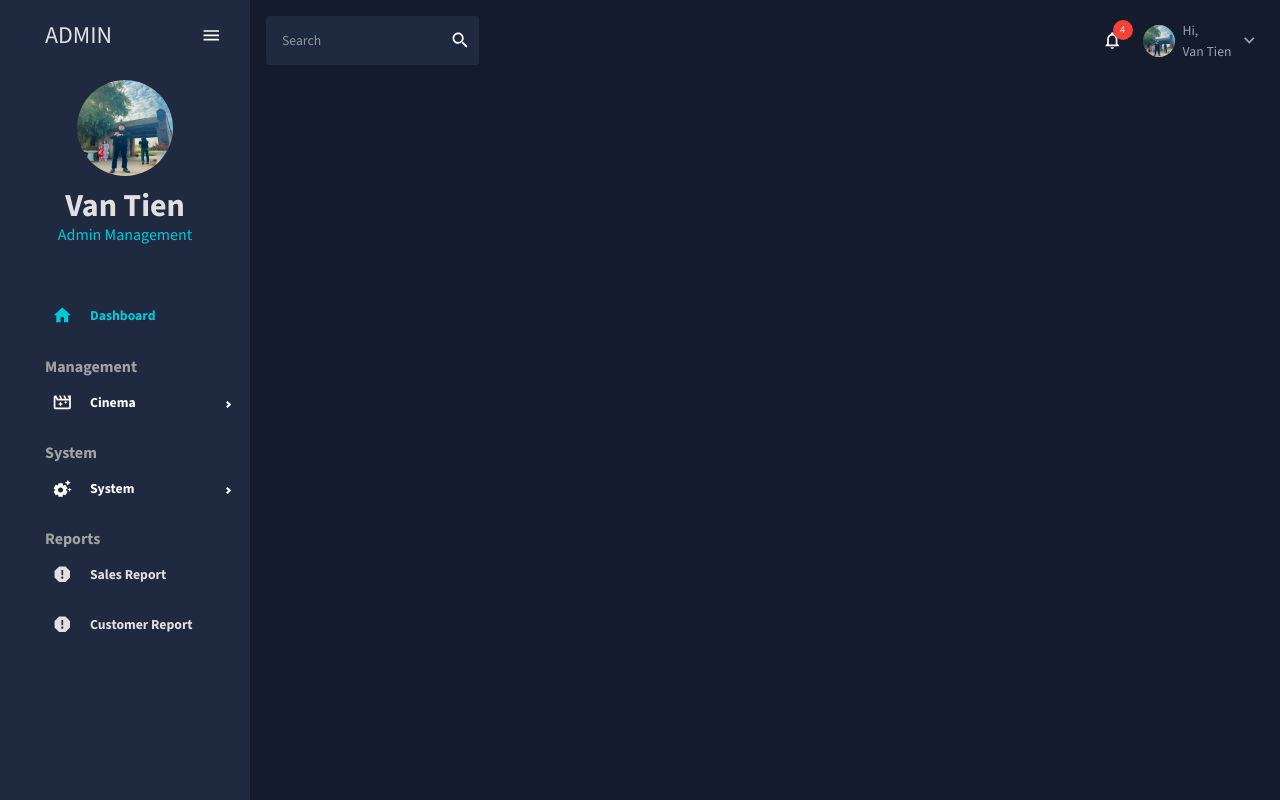
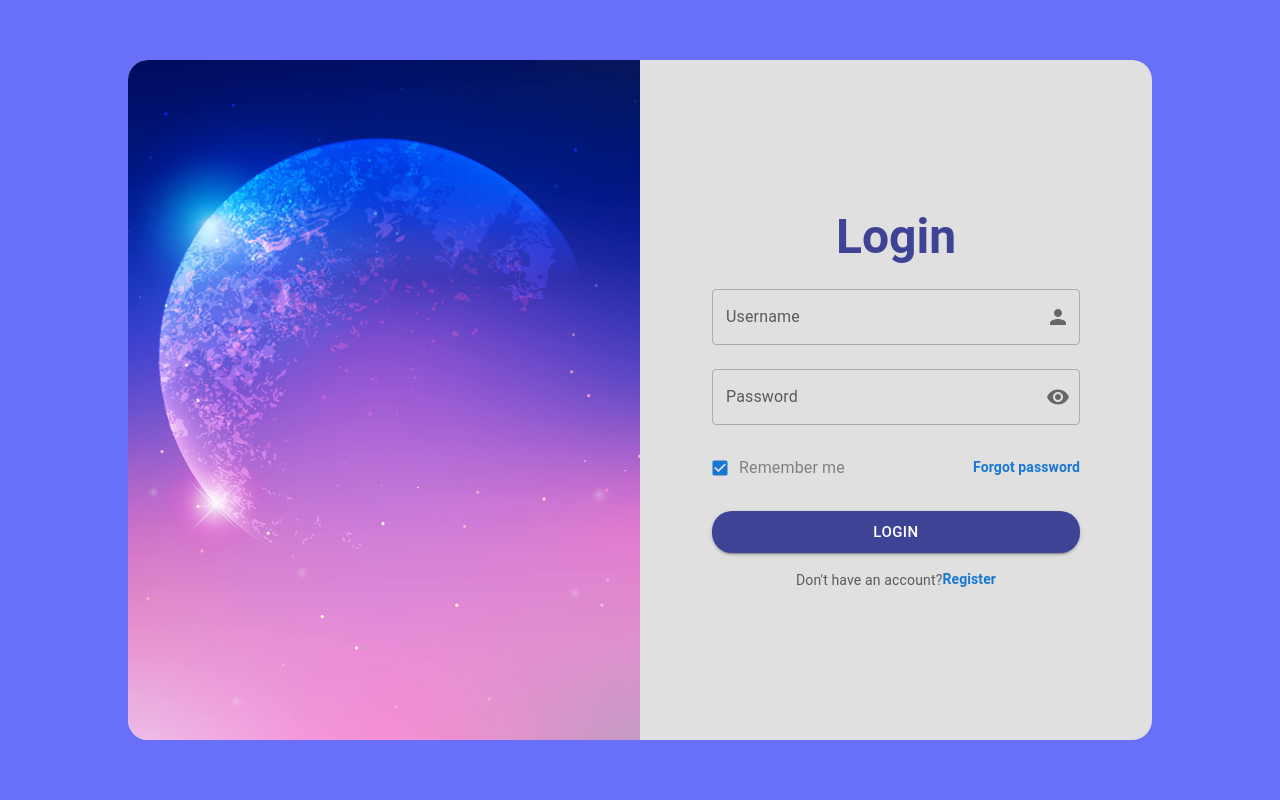
Before and after one commit to hungFight/booking_movie, a React (Create React App) app: page /admin/login in a window 1280 px wide. Built offline with nearby package versions, Linux system fonts and the light colour scheme.

Commit message:
pvtien edit url

```diff
--- a/src/App.js
+++ b/src/App.js
@@ -45,32 +45,32 @@ function App() {
           <main className='content h-full overflow-auto' >
             <Topbar />
             <Routes>
-              <Route path='/' element={<Dashboard />} />
-              <Route path='/management/invoices' element={<Invoices />} />
-              <Route path='/form' element={<Form />} />
-              <Route path='/faq' element={<FAQ />} />
-              <Route path='/bar' element={<Bar />} />
-              <Route path='/line' element={<Line />} />
-              <Route path='/pie' element={<Pie />} />
-              <Route path='/geography' element={<Geography />} />
-              <Route path='/system/user' element={<User />} />
-              <Route path='/system/user/add' element={<AddUser />} />
-              <Route path='/system/user/user-info' element={<UserInfo />} />
-              <Route path='/management/movie' element={<Movie />} />
-              <Route path='/management/movie/add' element={<AddMovie />} />
-              <Route path='/management/schedule' element={<Schedule />} />
-              <Route path='/management/schedule/add' element={<AddSchedule />} />
-              <Route path='/management/ticket' element={<Ticket />} />
-              <Route path='/management/ticket/add' element={<AddTicket />} />
-              <Route path='/management/seat' element={<Seat />} />
-              <Route path='/management/seat/add' element={<AddSeat />} />
-              <Route path='/management/rooms' element={<Room />} />
-              <Route path='/management/rooms/add' element={<AddRoom />} />
-              <Route path='/management/billTicket' element={<BillTicket />} />
-              <Route path='/management/cinema' element={<Cinema />} />
-              <Route path='/management/cinema/add' element={<AddCinema />} />
-              <Route path='/management/promotion' element={<Promotion/>} />
-              <Route path='/management/promotion/add' element={<AddPromotion/>} />
+              <Route path='/admin/' element={<Dashboard />} />
+              <Route path='/admin/management/invoices' element={<Invoices />} />
+              <Route path='/admin/form' element={<Form />} />
+              <Route path='/admin/faq' element={<FAQ />} />
+              <Route path='/admin/bar' element={<Bar />} />
+              <Route path='/admin/line' element={<Line />} />
+              <Route path='/admin/pie' element={<Pie />} />
+              <Route path='/admin/geography' element={<Geography />} />
+              <Route path='/admin/system/user' element={<User />} />
+              <Route path='/admin/system/user/add' element={<AddUser />} />
+              <Route path='/admin/system/user/user-info' element={<UserInfo />} />
+              <Route path='/admin/management/movie' element={<Movie />} />
+              <Route path='/admin/management/movie/add' element={<AddMovie />} />
+              <Route path='/admin/management/schedule' element={<Schedule />} />
+              <Route path='/admin/management/schedule/add' element={<AddSchedule />} />
+              <Route path='/admin/management/ticket' element={<Ticket />} />
+              <Route path='/admin/management/ticket/add' element={<AddTicket />} />
+              <Route path='/admin/management/seat' element={<Seat />} />
+              <Route path='/admin/management/seat/add' element={<AddSeat />} />
+              <Route path='/admin/management/rooms' element={<Room />} />
+              <Route path='/admin/management/rooms/add' element={<AddRoom />} />
+              <Route path='/admin/management/billTicket' element={<BillTicket />} />
+              <Route path='/admin/management/cinema' element={<Cinema />} />
+              <Route path='/admin/management/cinema/add' element={<AddCinema />} />
+              <Route path='/admin/management/promotion' element={<Promotion/>} />
+              <Route path='/admin/management/promotion/add' element={<AddPromotion/>} />
 
             </Routes>
           </main>
--- a/src/index.js
+++ b/src/index.js
@@ -57,9 +57,9 @@ import { ContextProvider } from './contexts/theme-context';
 const root = ReactDOM.createRoot(document.getElementById('root'));
 
 const AuthenticatedRoute = ({ children }) => {
-  // const { isAuthenticated } = React.useContext(AuthContext);
+  const { isAuthenticated } = React.useContext(AuthContext);
 
-  // return isAuthenticated ? children : <Navigate to="/login" />;
+  return isAuthenticated ? children : <Navigate to="/admin/login" />;
 };
 
 root.render(
@@ -67,17 +67,19 @@ root.render(
     <AuthProvider>
       <BrowserRouter>
         <Routes>
-          {/* <Route path="/login" element={<Login />} />
-          <Route path="/register" element={<Register />} />
-          <Route path="*" element={<AuthenticatedRoute><App /></AuthenticatedRoute>} /> */}
-          <Route
+          <Route path="/admin/login" element={<Login />} />
+          <Route path="/admin/register" element={<Register />} />
+          <Route path="*" element={<AuthenticatedRoute><ContextProvider>
+            <App />
+          </ContextProvider></AuthenticatedRoute>} />
+          {/* <Route
             path="*"
             element=
             {
               <ContextProvider>
                 <App />
               </ContextProvider>
-            } />
+            } /> */}
         </Routes>
       </BrowserRouter>
     </AuthProvider>
--- a/src/scenes/auth/login.js
+++ b/src/scenes/auth/login.js
@@ -47,7 +47,7 @@ const Login = () => {
                 }).then((response) => {
                     if(response.status === 200) {
                         login(response.data.data.accessToken);
-                        navigate('/');
+                        navigate('/admin');
                     }else {
                         alert("Username or password is incorrect");
                     }
--- a/src/scenes/global/Sidebar.js
+++ b/src/scenes/global/Sidebar.js
@@ -303,7 +303,7 @@ const ProSidebar = () => {
           <Box paddingLeft={isCollapsed ? undefined : "10%"}>
             <Item
               title="Dashboard"
-              to="/"
+              to="/admin"
               icon={<HomeIcon />}
               selected={selected}
               setSelected={setSelected}
@@ -325,63 +325,63 @@ const ProSidebar = () => {
             >
               <Item
                 title="Movies"
-                to="/management/movie"
+                to="/admin/management/movie"
                 icon={<MovieFilterOutlinedIcon />}
                 selected={selected}
                 setSelected={setSelected}
               />
               <Item
                 title="Schedule"
-                to="/management/schedule"
+                to="/admin/management/schedule"
                 icon={<CalendarMonthIcon />}
                 selected={selected}
                 setSelected={setSelected}
               />
               <Item
                 title="Ticket"
-                to="/management/ticket"
+                to="/admin/management/ticket"
                 icon={<ConfirmationNumberIcon />}
                 selected={selected}
                 setSelected={setSelected}
               />
               <Item
                 title="Seat"
-                to="/management/seat"
+                to="/admin/management/seat"
                 icon={<EventSeatIcon />}
                 selected={selected}
                 setSelected={setSelected}
               />
               <Item
                 title="Invoices"
-                to="/management/invoices"
+                to="/admin/management/invoices"
                 icon={<ReceiptIcon />}
                 selected={selected}
                 setSelected={setSelected}
               />
               <Item
                 title="Rooms"
-                to="/management/rooms"
+                to="/admin/management/rooms"
                 icon={<MeetingRoomIcon />}
                 selected={selected}
                 setSelected={setSelected}
               />
               <Item
                 title="BillTicket"
-                to="/management/billTicket"
+                to="/admin/management/billTicket"
                 icon={<ReceiptLongIcon />}
                 selected={selected}
                 setSelected={setSelected}
               />
               <Item
                 title="Cinema"
-                to="/management/cinema"
+                to="/admin/management/cinema"
                 icon={<TheatersIcon />}
                 selected={selected}
                 setSelected={setSelected}
               />
               <Item
                 title="Promotion"
-                to="/management/promotion"
+                to="/admin/management/promotion"
                 icon={<DiscountIcon />}
                 selected={selected}
                 setSelected={setSelected}
@@ -404,14 +404,14 @@ const ProSidebar = () => {
             >
               <Item
                 title="User"
-                to="/system/user"
+                to="/admin/system/user"
                 icon={<PersonIcon />}
                 selected={selected}
                 setSelected={setSelected}
               />
               <Item
                 title="FAQ Page"
-                to="/faq"
+                to="/admin/faq"
                 icon={<HelpOutlineOutlinedIcon />}
                 selected={selected}
                 setSelected={setSelected}
@@ -427,14 +427,14 @@ const ProSidebar = () => {
             </Typography>
             <Item
               title="Sales Report"
-              to="/sales-report"
+              to="/admin/sales-report"
               icon={<ReportIcon />}
               selected={selected}
               setSelected={setSelected}
             />
             <Item
               title="Customer Report"
-              to="/customer-report"
+              to="/admin/customer-report"
               icon={<ReportIcon />}
               selected={selected}
               setSelected={setSelected}
```
